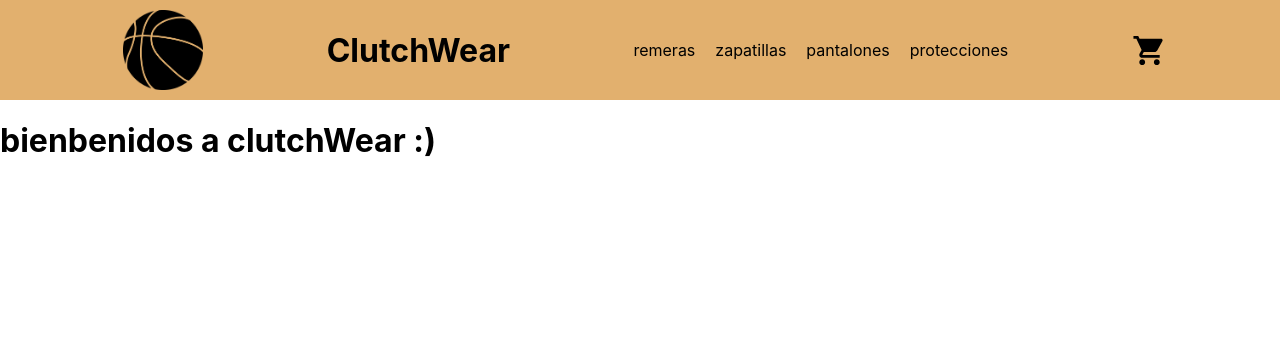
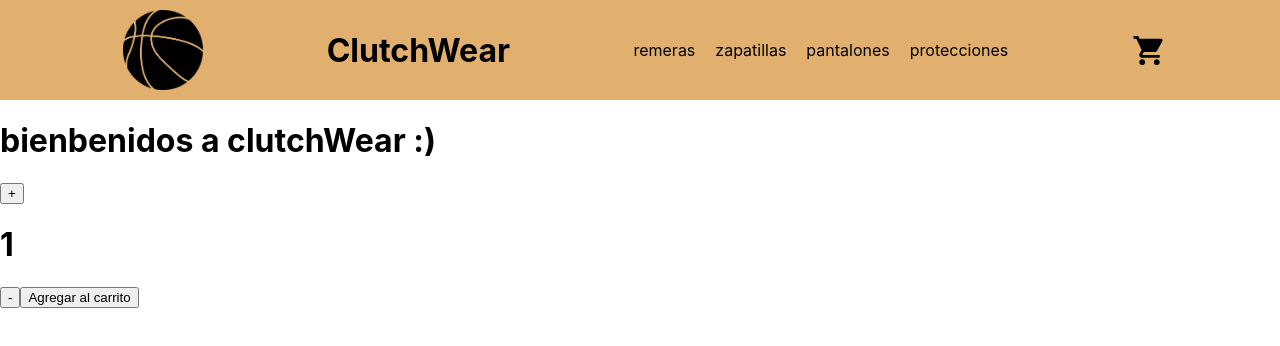
Before and after one commit to malenakiryluk/kiryluk-clutchwear, a React (Create React App) app: page / in a window 1280 px wide. Shown: the top 346 px of the page. Built offline with nearby package versions, Linux system fonts and the light colour scheme.

Commit message:
first commit

```diff
--- a/src/App.js
+++ b/src/App.js
@@ -1,7 +1,7 @@
 import React from "react";
 import "./App.css";
 import Header from "./Componentes/Header/NavBar";
-import ItemListConteiner from "./Componentes/Header/ItemListConteiner"
+import ItemListConteiner from "./Componentes/ItemaListaConteiner"
 
 
 const App = () => {
--- a/src/Componentes/Header/ItemListConteiner.js
+++ /dev/null
@@ -1,9 +0,0 @@
-import React from "react";
-
-const ItemListConteiner = (props) =>{
-    return <main>
-        <h1>{props.greeting}</h1>
-    </main>
-};
-
-export default ItemListConteiner;
--- /dev/null
+++ b/src/Componentes/ItemCount.js
@@ -0,0 +1,36 @@
+import React, { useState } from "react";
+
+
+export const ItemCount = ({stock, initial, onAdd}) => {
+
+    const [contador, setContador] = useState(initial);
+
+    const handlerClickSuma = () =>{
+        if(setContador < stock){
+            setContador(contador + 1)
+        }
+        else{
+            <h1>No hay suficiente stock</h1>
+        }
+    };
+
+    const handlerClickResta = () =>{
+        if(setContador > 1){
+           setContador( contador - 1)
+        }
+
+    };
+
+    const handlerClickAgregarCarrito = ()=>{
+        onAdd();
+    };
+
+    return (
+        <div>
+            <button onClick = {handlerClickSuma}>+</button>
+            <h1>{contador}</h1>
+            <button onClick = {handlerClickResta}>-</button>
+            <button onClick = {handlerClickAgregarCarrito}>Agregar al carrito</button>
+        </div>
+    )
+}
--- /dev/null
+++ b/src/Componentes/ItemaListaConteiner.js
@@ -0,0 +1,20 @@
+import React from "react";
+import { ItemCount } from "./ItemCount"
+
+
+const ItemListConteiner = (props) =>{
+
+    const onAdd = () =>{
+       console.log("agregaste un producto al carrito")
+    }
+
+    return (
+    <>
+    <main>
+        <h1>{props.greeting}</h1>
+    </main>
+    <ItemCount stock = {6} initial= {1} onAdd= {onAdd}/>
+    </>)
+};
+
+export default ItemListConteiner;
```
